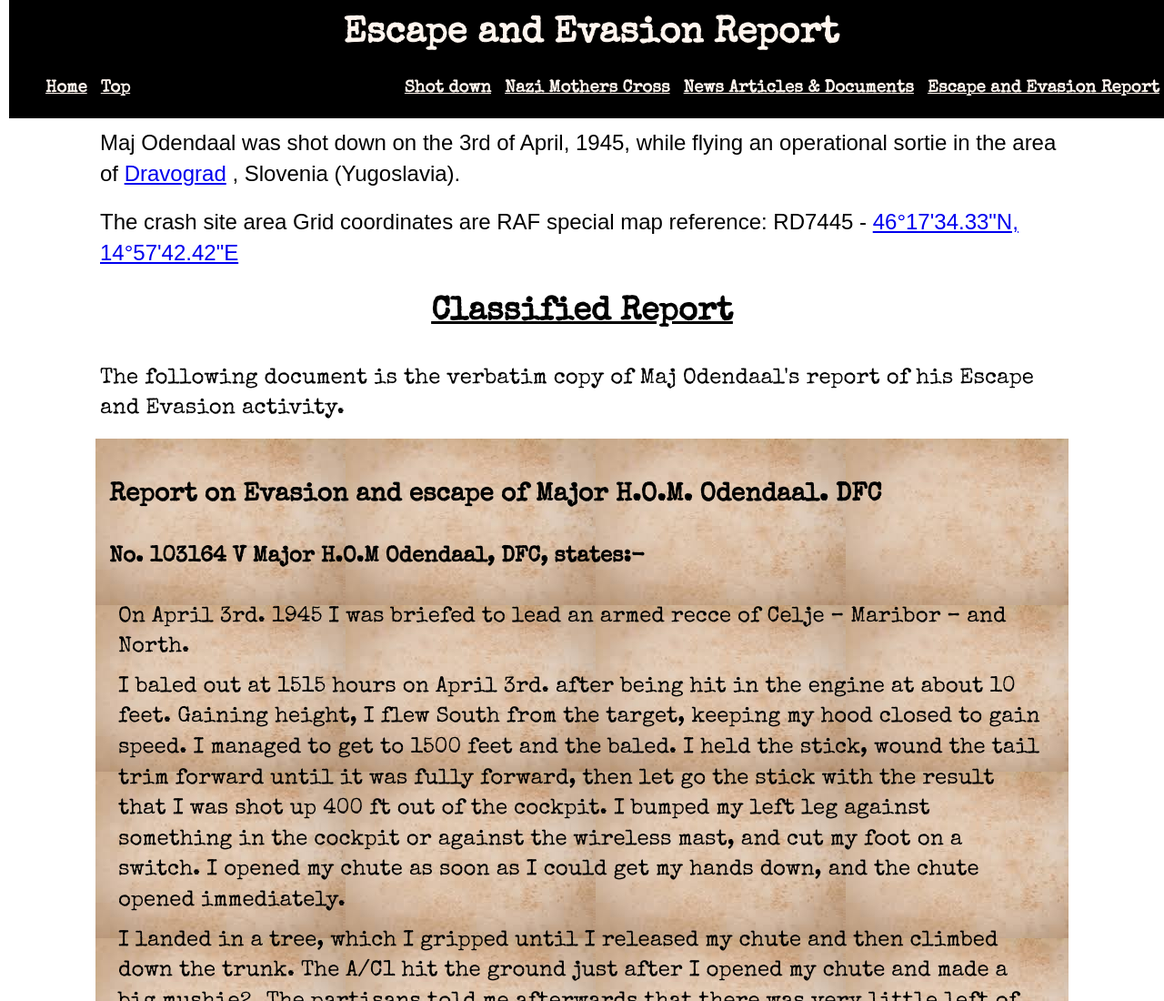
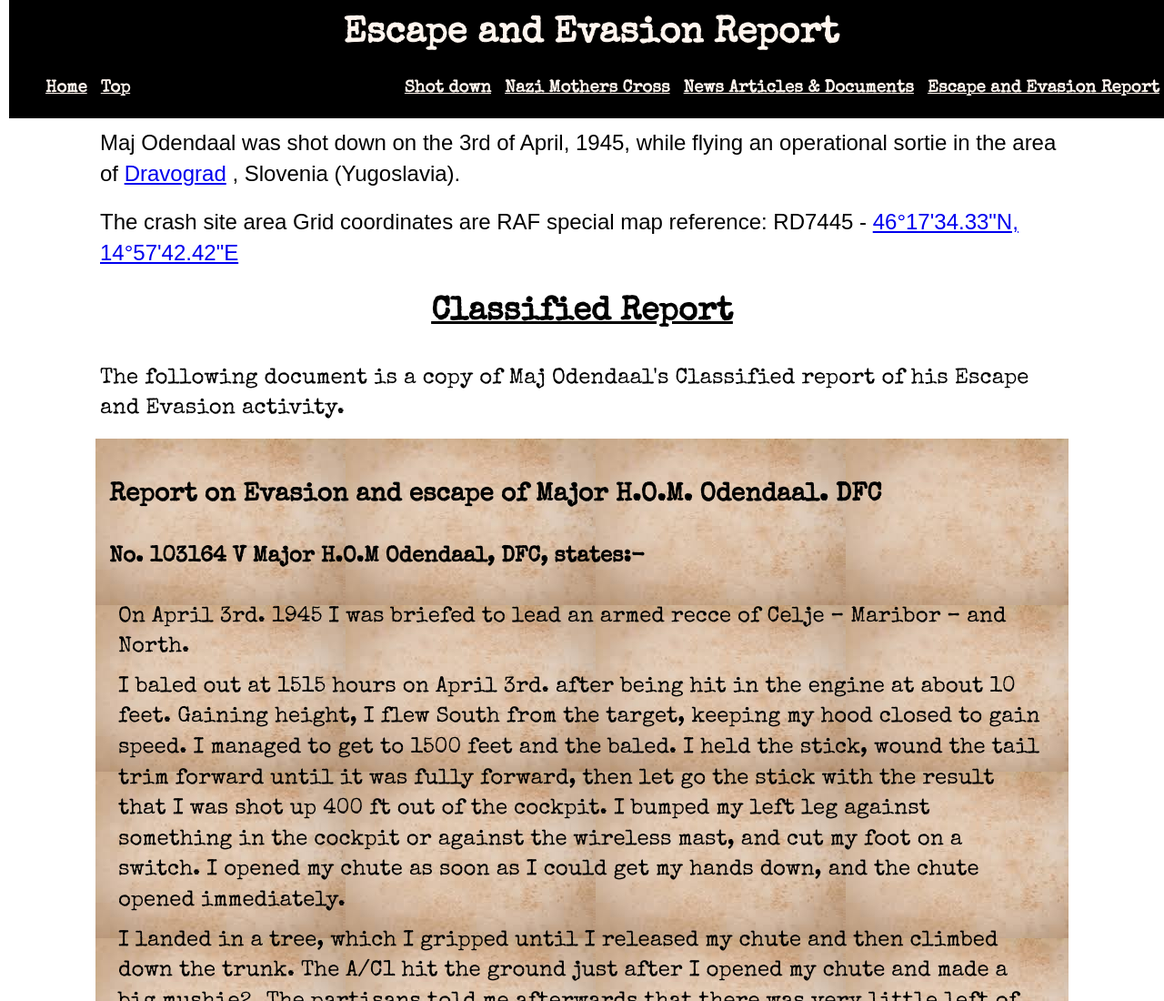
Before and after one commit to andreodendaal/tankodendaal, a plain HTML site: page escape and evasion.html in a window 1280 px wide. Shown: the top 1100 px of the page at 91% size. Drawn offline with nearby package versions, Linux system fonts and the light colour scheme.

Commit message:
Minor changes

```diff
--- a/escape and evasion.html
+++ b/escape and evasion.html
@@ -60,12 +60,10 @@
              46°17'34.33"N, 14°57'42.42"E</a>
         </p>
 
-
-
 <div class="retro-fmt">
     <h2>Classified Report</h2>
     <p>
-        The following document is the verbatim copy of Maj Odendaal's report of his Escape and Evasion activity.
+        The following document is a copy of Maj Odendaal's Classified report of his Escape and Evasion activity.
     </p>
 
 </div>
```
